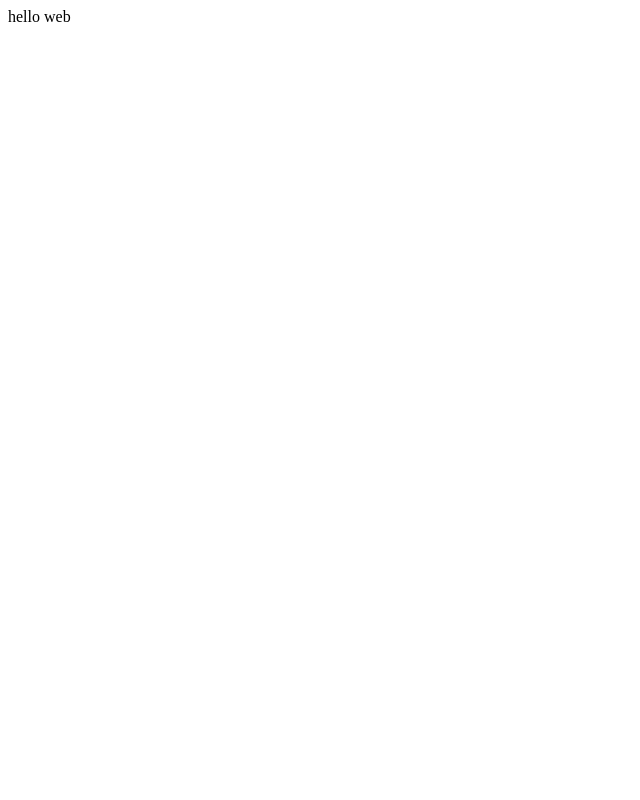
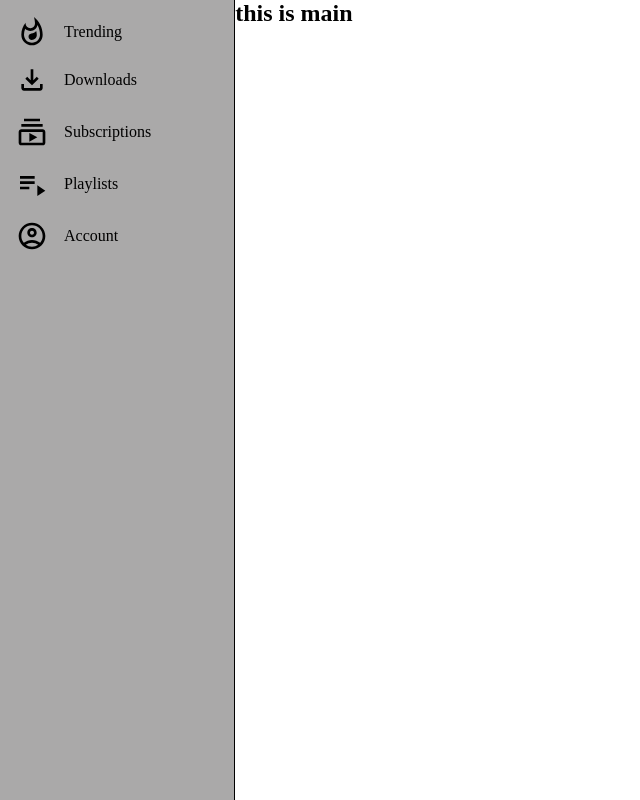
Before and after one commit to raghav309/podium-box, a React (Create React App) app: page / in a window 1280 px wide. Shown: the whole page, without its empty margins (0-640 px from the left). Built offline with nearby package versions, Linux system fonts and the light colour scheme.

Commit message:
Use MainSection and SideSection in App component

```diff
--- a/src/App.js
+++ b/src/App.js
@@ -1,5 +1,13 @@
+import SideSection from './components/SideSection'
+import MainSection from './components/MainSection'
+
 function App() {
-    return <div className="App">hello web</div>
+    return (
+        <div className="App">
+            <SideSection />
+            <MainSection />
+        </div>
+    )
 }
 
 export default App
--- a/src/stylesheets/_base.scss
+++ b/src/stylesheets/_base.scss
@@ -0,0 +1,7 @@
+*,
+*::after,
+*::before {
+    margin: 0;
+    padding: 0;
+    box-sizing: border-box;
+}
--- a/src/stylesheets/main.scss
+++ b/src/stylesheets/main.scss
@@ -1 +1,4 @@
 @use 'base.scss';
+@use 'App.scss';
+@use 'SideSection.scss';
+@use 'MainSection.scss';
```
